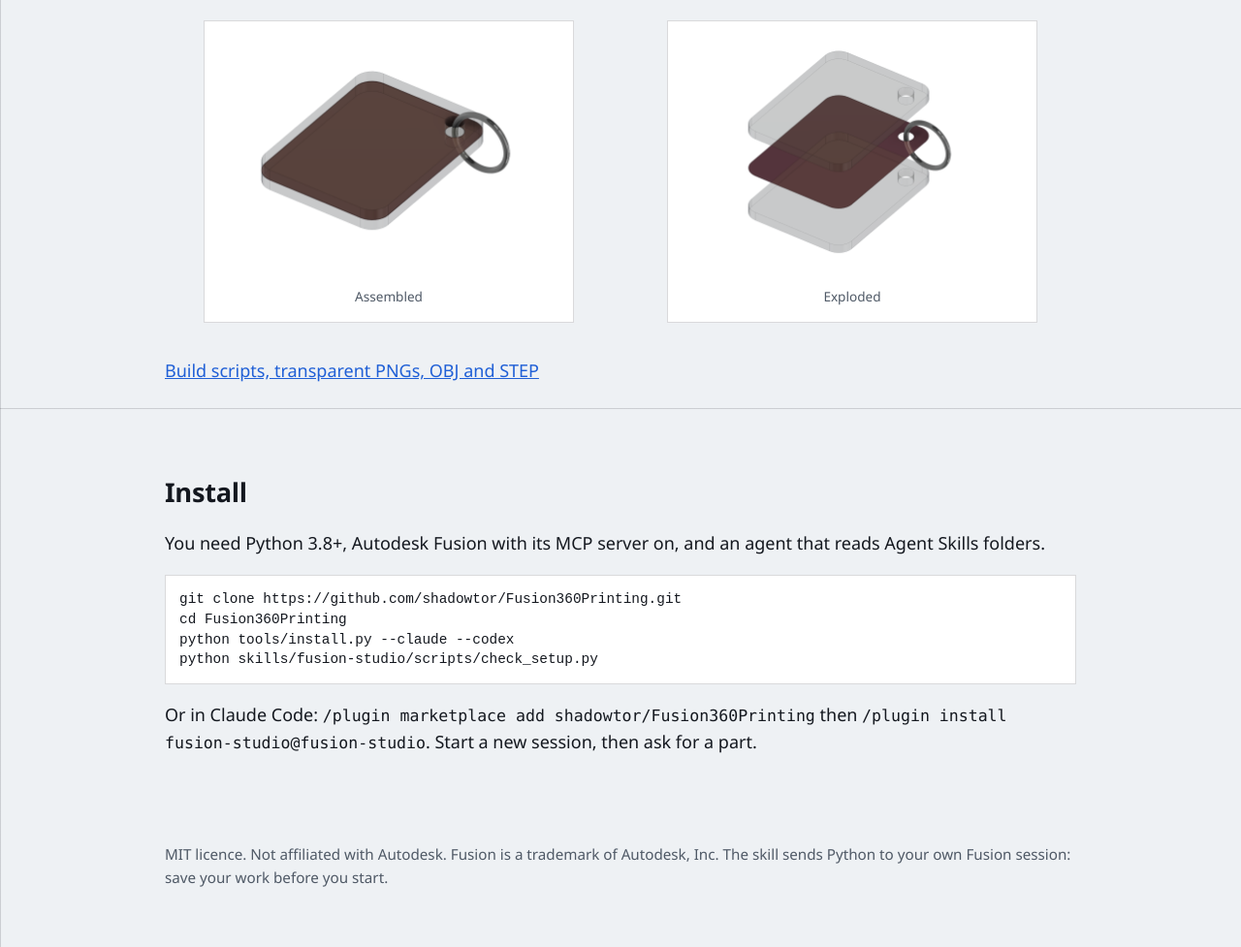
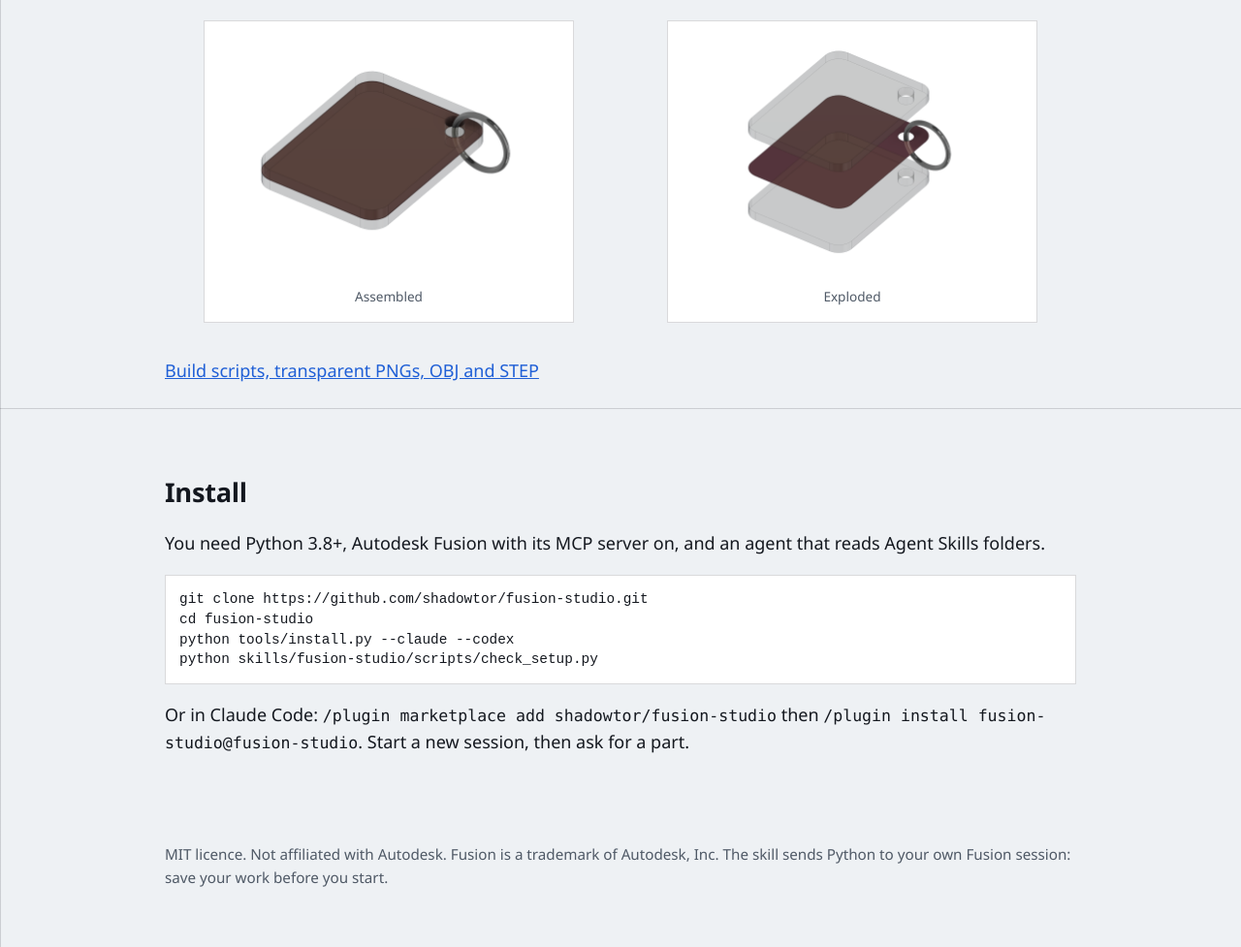
Before and after one commit to shadowtor/fusion-studio, a plain HTML site: page site/index.html in a window 1280 px wide. Shown: the part 1979-2956 px from the top of the page at 97% size. Drawn offline with Linux system fonts and the light colour scheme; files whose address does not match are found by name.

Commit message:
Point links at the renamed repo, shadowtor/fusion-studio
Co-Authored-By: Claude Sonnet 5.5 <noreply@anthropic.com>

```diff
--- a/site/index.html
+++ b/site/index.html
@@ -9,7 +9,7 @@
 <meta property="og:title" content="fusion-studio">
 <meta property="og:description" content="Design in Fusion with your AI agent. Parametric models from your measurements, built to print.">
 <meta property="og:type" content="website">
-<meta property="og:image" content="https://shadowtor.github.io/Fusion360Printing/social-card.png">
+<meta property="og:image" content="https://shadowtor.github.io/fusion-studio/social-card.png">
 <meta name="twitter:card" content="summary_large_image">
 <style>
 :root{--bg:#eef1f4;--ink:#14181f;--mute:#4f5966;--blue:#1f5fd6;--card:#fff;--line:rgba(20,24,31,.16)}
@@ -49,13 +49,13 @@ footer{padding:36px 0 60px;color:var(--mute);font-size:.95rem}
 </head>
 <body>
 <div class="wrap">
-<header><span>fusion-studio</span><nav><a href="#modes">Modes</a><a href="#example">Example</a><a href="#install">Install</a><a href="https://github.com/shadowtor/Fusion360Printing">GitHub</a></nav></header>
+<header><span>fusion-studio</span><nav><a href="#modes">Modes</a><a href="#example">Example</a><a href="#install">Install</a><a href="https://github.com/shadowtor/fusion-studio">GitHub</a></nav></header>
 
 <div class="hero">
 <div>
 <h1>Design in Fusion with your AI agent. Built to print.</h1>
 <p class="lead">An Agent Skill that models parts in Autodesk Fusion through its local MCP server. You bring measurements and photos. It builds a parametric model, looks at it, and exports it.</p>
-<a class="btn" href="#install">Install</a><a class="btn alt" href="https://github.com/shadowtor/Fusion360Printing">View source</a>
+<a class="btn" href="#install">Install</a><a class="btn alt" href="https://github.com/shadowtor/fusion-studio">View source</a>
 </div>
 <figure class="shot"><img src="examples/monster-can-holder/iso-transparent.png" alt="A Monster can holder with a finger notch, modelled in Fusion" width="700" height="500"><figcaption>A PETG Monster can holder, built by the skill.</figcaption></figure>
 </div>
@@ -93,21 +93,21 @@ footer{padding:36px 0 60px;color:var(--mute);font-size:.95rem}
 <tr><td>Parameter test</td><td><code>can_dia</code> 66 to 70 mm and back: outside diameter 72 to 76 mm and back, 0 problems both ways</td></tr>
 <tr><td>Not proven</td><td>Fit. The can size is an assumption and nothing has been printed. Measure your can, print once, tune <code>fit_xy</code></td></tr>
 </table>
-<p><a href="https://github.com/shadowtor/Fusion360Printing/tree/main/examples/monster-can-holder">Build script, screenshots, 3MF and STEP</a></p>
+<p><a href="https://github.com/shadowtor/fusion-studio/tree/main/examples/monster-can-holder">Build script, screenshots, 3MF and STEP</a></p>
 <h3>Acrylic keychain (Showcase)</h3>
 <p>Brief: the picture for a crowdfunding page, plus an exploded view for video. Two 3 mm acrylic layers, a printed art sheet and a chrome split ring. One <code>explode_gap</code> parameter spreads the parts.</p>
 <div class="two"><figure class="shot"><img src="examples/acrylic-keychain/assembled.png" alt="Assembled acrylic keychain" width="700" height="500"><figcaption>Assembled</figcaption></figure><figure class="shot"><img src="examples/acrylic-keychain/exploded.png" alt="Exploded view of the acrylic keychain" width="700" height="500"><figcaption>Exploded</figcaption></figure></div>
-<p><a href="https://github.com/shadowtor/Fusion360Printing/tree/main/examples/acrylic-keychain">Build scripts, transparent PNGs, OBJ and STEP</a></p>
+<p><a href="https://github.com/shadowtor/fusion-studio/tree/main/examples/acrylic-keychain">Build scripts, transparent PNGs, OBJ and STEP</a></p>
 </section>
 
 <section id="install">
 <h2>Install</h2>
 <p>You need Python 3.8+, Autodesk Fusion with its MCP server on, and an agent that reads Agent Skills folders.</p>
-<pre>git clone https://github.com/shadowtor/Fusion360Printing.git
-cd Fusion360Printing
+<pre>git clone https://github.com/shadowtor/fusion-studio.git
+cd fusion-studio
 python tools/install.py --claude --codex
 python skills/fusion-studio/scripts/check_setup.py</pre>
-<p>Or in Claude Code: <code>/plugin marketplace add shadowtor/Fusion360Printing</code> then <code>/plugin install fusion-studio@fusion-studio</code>. Start a new session, then ask for a part.</p>
+<p>Or in Claude Code: <code>/plugin marketplace add shadowtor/fusion-studio</code> then <code>/plugin install fusion-studio@fusion-studio</code>. Start a new session, then ask for a part.</p>
 </section>
 
 <footer>MIT licence. Not affiliated with Autodesk. Fusion is a trademark of Autodesk, Inc. The skill sends Python to your own Fusion session: save your work before you start.</footer>
```
Also changed, not shown: .claude-plugin/plugin.json, 3 other files.
